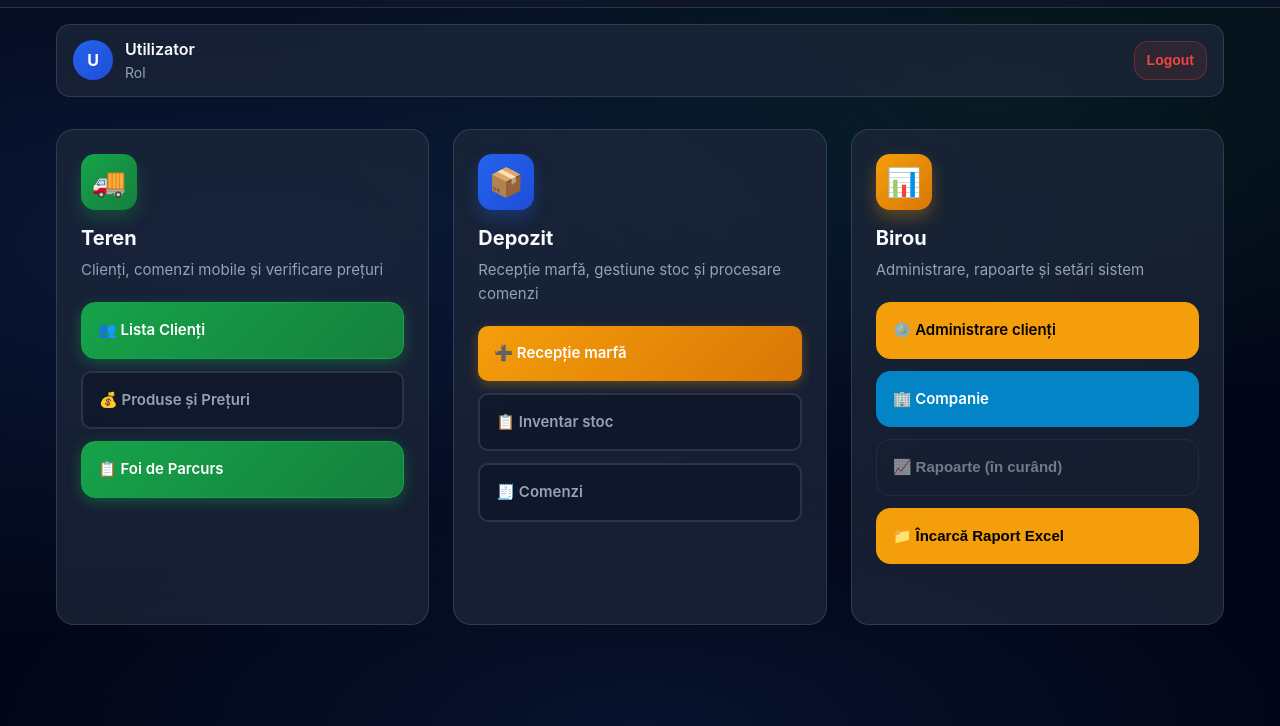
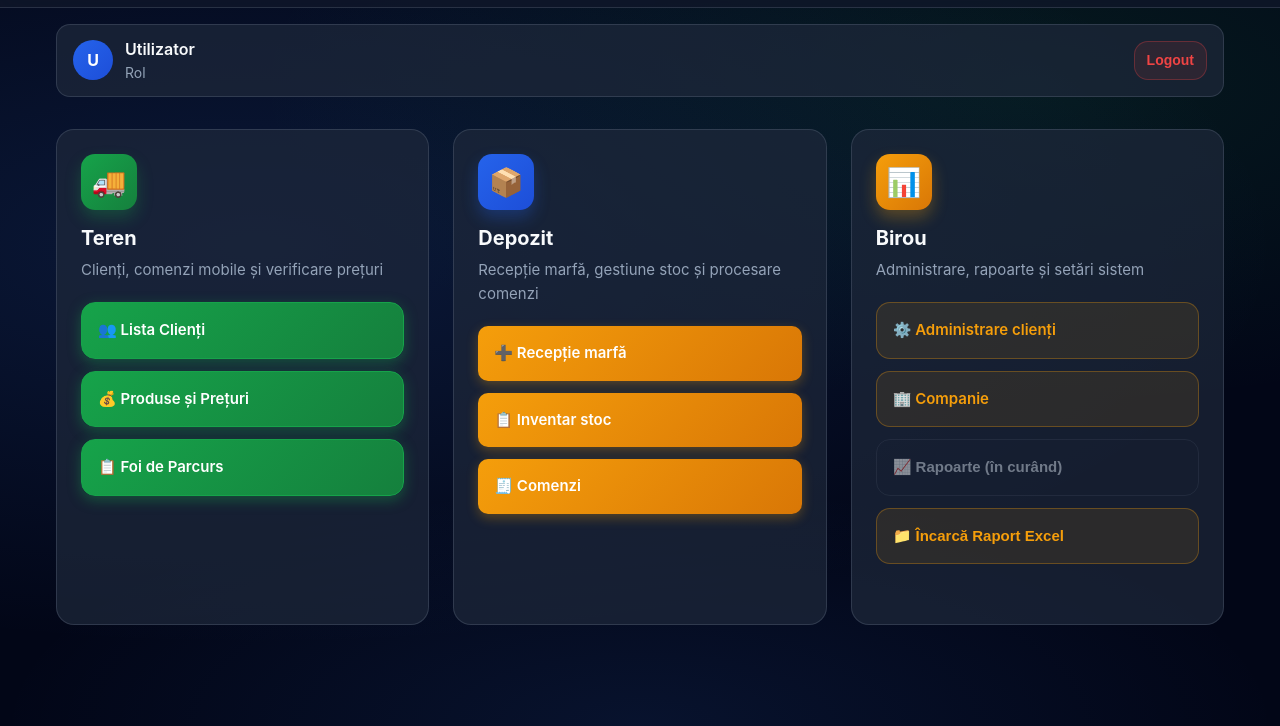
Before and after one commit to andreiacalinescu708/magazinintern, a website: page public/index.html in a window 1280 px wide. Shown: the part 74-800 px from the top of the page. Drawn offline with Linux system fonts and the light colour scheme; no server answers; a script that the page names is missing.

Commit message:
Coloreaza butoanele din dashboard pe sectiuni
- Teren: toate butoanele verzi (btn-success)
- Depozit: toate butoanele albastre (btn-primary)
- Birou: toate butoanele portocalii (btn-warning)
- Adauga clasa CSS btn-warning in global.css

```diff
--- a/public/global.css
+++ b/public/global.css
@@ -274,6 +274,17 @@ p {
 .btn-danger:hover {
   background: rgba(239, 68, 68, 0.2);
   border-color: rgba(239, 68, 68, 0.5);
+}
+
+.btn-warning {
+  background: rgba(245, 158, 11, 0.1);
+  color: var(--warning-500);
+  border-color: rgba(245, 158, 11, 0.3);
+}
+
+.btn-warning:hover {
+  background: rgba(245, 158, 11, 0.2);
+  border-color: rgba(245, 158, 11, 0.5);
 }
 
 .btn-ghost {
--- a/public/index.html
+++ b/public/index.html
@@ -157,9 +157,8 @@
         <p>Clienți, comenzi mobile și verificare prețuri</p>
         <div class="dashboard-actions">
           <a href="adauga_comanda.html" class="btn btn-success">👥 Lista Clienți</a>
-          <a href="checkprice.html" class="btn btn-secondary">💰 Produse și Prețuri</a>
-          <!-- În dashboard-grid, cardul Teren, în dashboard-actions: -->
-<a href="foi_parcurs.html" class="btn btn-success">📋 Foi de Parcurs</a>
+          <a href="checkprice.html" class="btn btn-success">💰 Produse și Prețuri</a>
+          <a href="foi_parcurs.html" class="btn btn-success">📋 Foi de Parcurs</a>
         </div>
       </div>
 
@@ -170,8 +169,8 @@
         <p>Recepție marfă, gestiune stoc și procesare comenzi</p>
         <div class="dashboard-actions">
           <a href="stock.html" class="btn btn-primary">➕ Recepție marfă</a>
-          <a href="checkstock.html" class="btn btn-secondary">📋 Inventar stoc</a>
-          <a href="orders.html" class="btn btn-secondary">🧾 Comenzi</a>
+          <a href="checkstock.html" class="btn btn-primary">📋 Inventar stoc</a>
+          <a href="orders.html" class="btn btn-primary">🧾 Comenzi</a>
         </div>
       </div>
 
@@ -181,20 +180,15 @@
         <h3>Birou</h3>
         <p>Administrare, rapoarte și setări sistem</p>
         <div class="dashboard-actions">
-          <a href="clienti.html" class="btn" style="background: #f59e0b; color: #000; border: 1px solid #f59e0b;">⚙️ Administrare clienți</a>
-          <a href="companie.html" class="btn" style="background: #0284c7; color: white; border: 1px solid #0284c7;">🏢 Companie</a>
+          <a href="clienti.html" class="btn btn-warning">⚙️ Administrare clienți</a>
+          <a href="companie.html" class="btn btn-warning">🏢 Companie</a>
           <button class="btn btn-ghost" disabled style="opacity: 0.5;">📈 Rapoarte (în curând)</button>
 
           <!-- Secțiune Solduri Clienți -->
-
-
-
-
-            <input type="file" id="raportSold" accept=".xlsx" style="display: none;">
-<button class="btn" onclick="document.getElementById('raportSold').click()"
-        style="width: 100%; background: #f59e0b; color: #000; border: 1px solid #f59e0b; margin-bottom: 8px;">
-  📁 Încarcă Raport Excel
-</button>
+          <input type="file" id="raportSold" accept=".xlsx" style="display: none;">
+          <button class="btn btn-warning" onclick="document.getElementById('raportSold').click()" style="width: 100%; margin-bottom: 8px;">
+            📁 Încarcă Raport Excel
+          </button>
 
             <div id="statusRaport" style="font-size: 0.875rem; margin-bottom: 4px;"></div>
             <div id="lastUploadInfo" style="font-size: 0.75rem; color: var(--text-muted);"></div>
```
